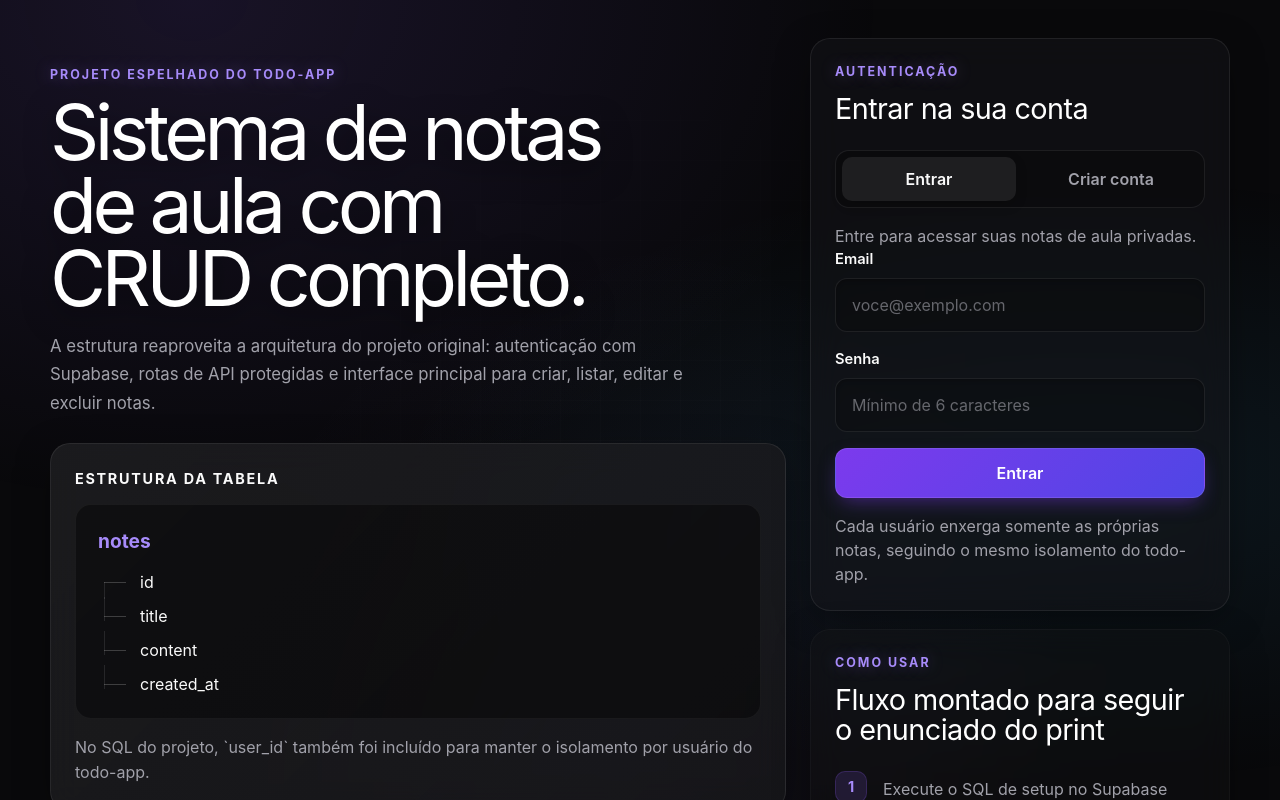
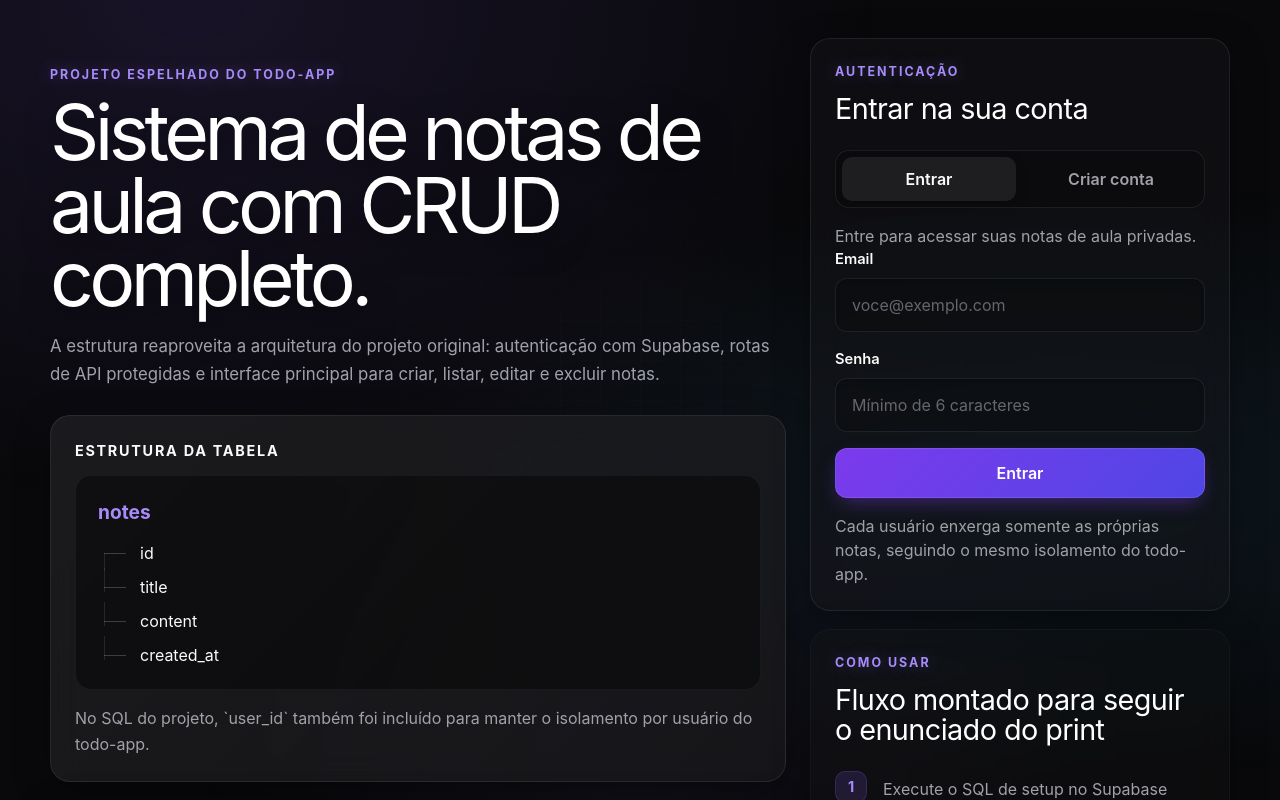
Before and after one commit to Tiagopbc/https---github.com-Tiagopbc-NotasDeAula, a Next.js app: page / in a window 1280 px wide. Shown: the top 800 px of the page. Built offline with nearby package versions, Linux system fonts and the light colour scheme; no server answers.

Commit message:
style: Remove `text-wrap: balance` from `.hero-title` and `max-width` from `.hero-lead`.

```diff
--- a/app/globals.css
+++ b/app/globals.css
@@ -132,7 +132,6 @@ textarea::placeholder {
   font-size: clamp(2.8rem, 6vw, 4.8rem);
   line-height: 0.95;
   letter-spacing: -0.06em;
-  text-wrap: balance;
   color: #ffffff;
   text-shadow: 0 10px 30px rgba(0,0,0,0.5);
 }
@@ -163,7 +162,6 @@ textarea::placeholder {
 }
 
 .hero-lead {
-  max-width: 60ch;
   margin: 0 0 26px;
   line-height: 1.7;
   font-size: 1.05rem;
```
